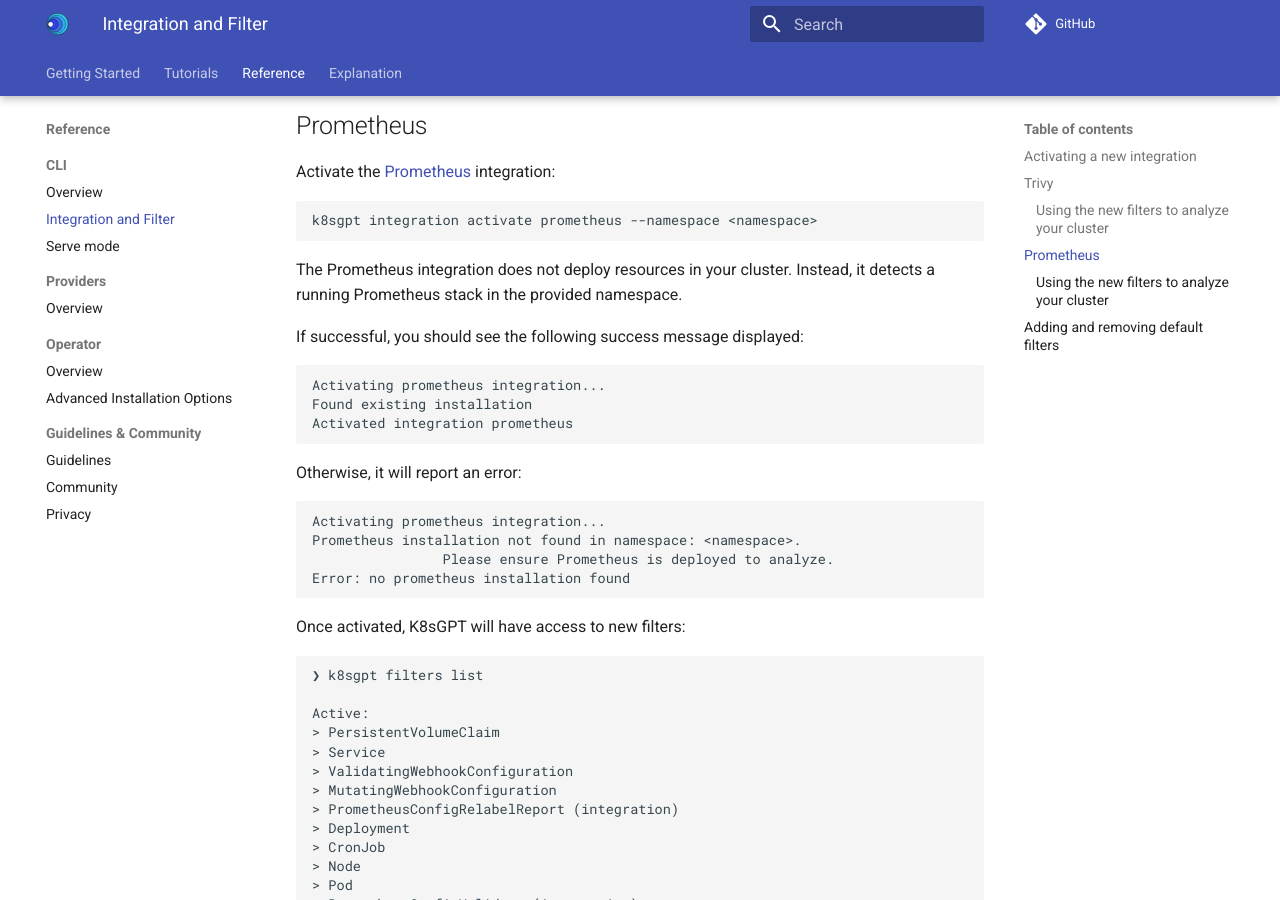
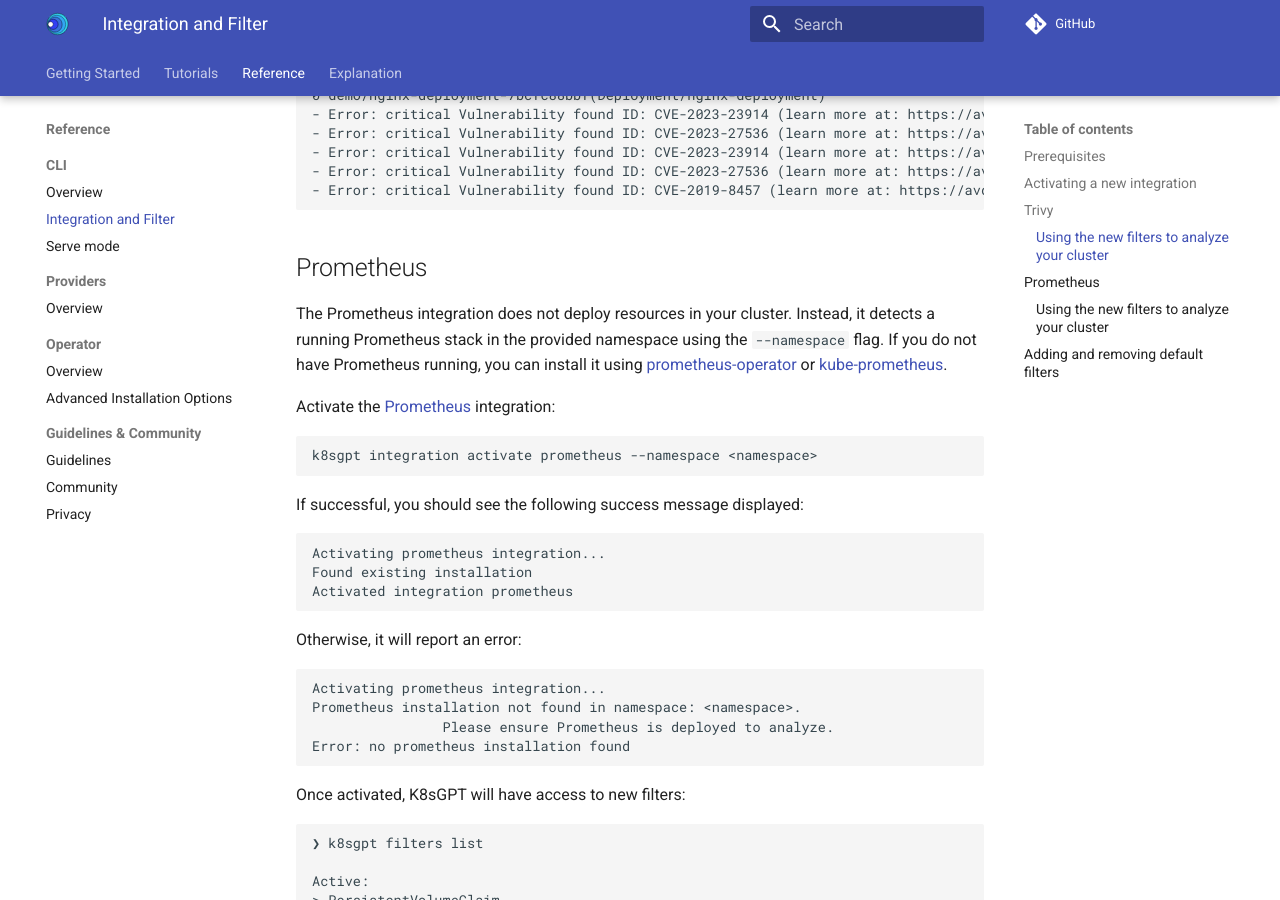
Before and after one commit to k8sgpt-ai/docs, an MkDocs documentation site: the page built from docs/reference/cli/filters.md, in a window 1280 px wide and 900 px high, scrolled down 2188 px. Built offline with MkDocs 1.6.1 and Material for MkDocs 9.7.7, drawn with Linux system fonts in a browser that asks for light colours; comment, search, counter and statistics services are not loaded; some of the changed text lies outside the part shown.

Commit message:
review: addressed feedback - 1
- Added a header about Prerequisites
- Made previous Prometheus installation note more clear

Signed-off-by: Daniel Clark <danielclark@google.com>

````diff
--- a/docs/reference/cli/filters.md
+++ b/docs/reference/cli/filters.md
@@ -15,6 +15,10 @@ Use the following command to access all K8sGPT CLI options related to integratio
 ```bash
 k8sgpt integrations
 ```
+
+## Prerequisites
+For using the K8sGPT integrations please ensure that you have the latest version of the [K8sGPT CLI](https://docs.k8sgpt.ai/getting-started/installation/) installed.
+Also, please make sure that you are connected to a Kubernetes cluster.
 
 ## Activating a new integration
 
@@ -92,13 +96,15 @@ This command will analyze your cluster Vulnerabilities through K8sGPT. Depending
 
 ## Prometheus
 
+The Prometheus integration does not deploy resources in your cluster. Instead,
+it detects a running Prometheus stack in the provided namespace using the
+`--namespace` flag. If you do not have Prometheus running, you can install it
+using [prometheus-operator](https://prometheus-operator.dev) or [kube-prometheus](https://github.com/prometheus-operator/kube-prometheus).
+
 Activate the [Prometheus](https://prometheus.io) integration:
 ```bash
 k8sgpt integration activate prometheus --namespace <namespace>
 ```
-
-The Prometheus integration does not deploy resources in your cluster. Instead,
-it detects a running Prometheus stack in the provided namespace.
 
 If successful, you should see the following success message displayed:
 ```
````
